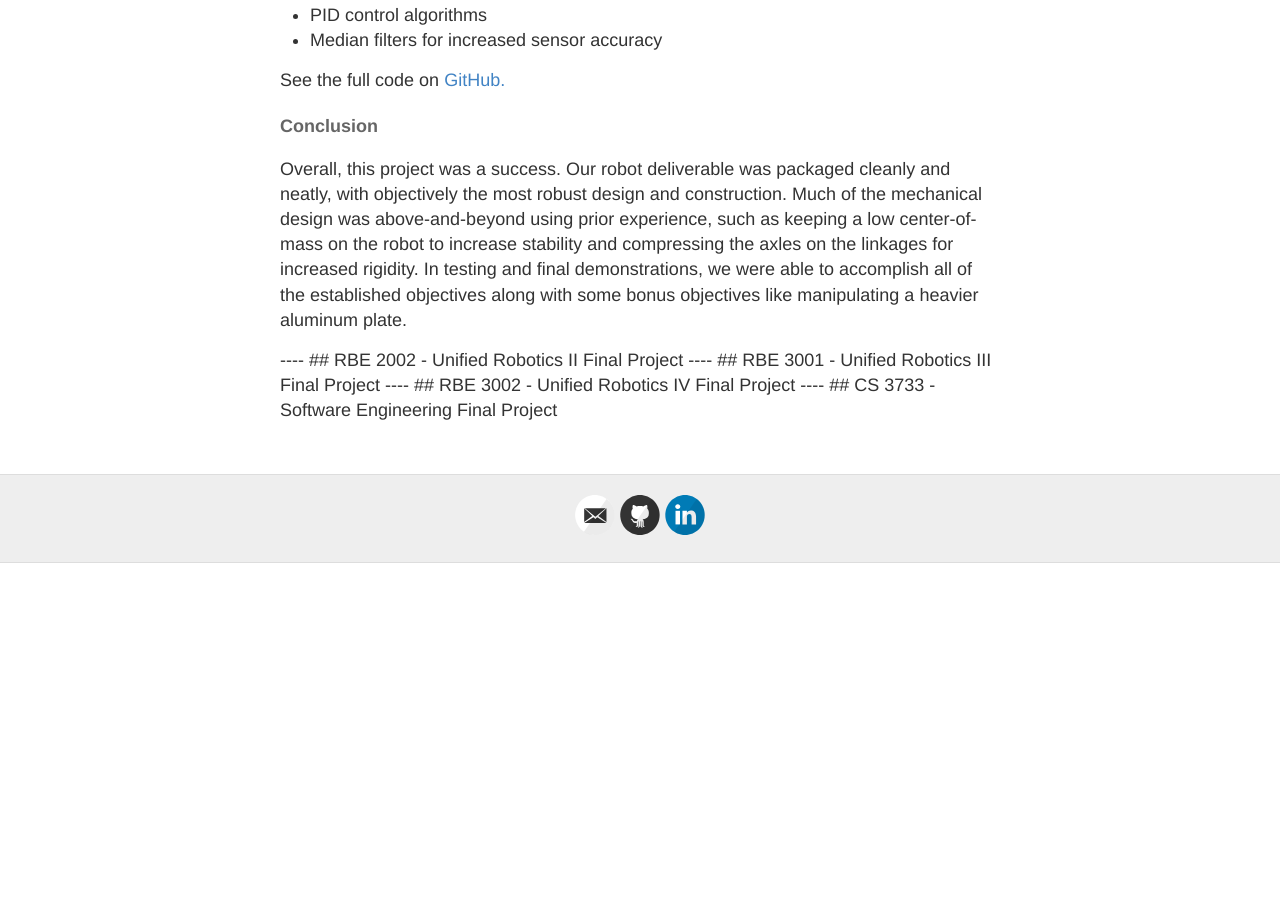
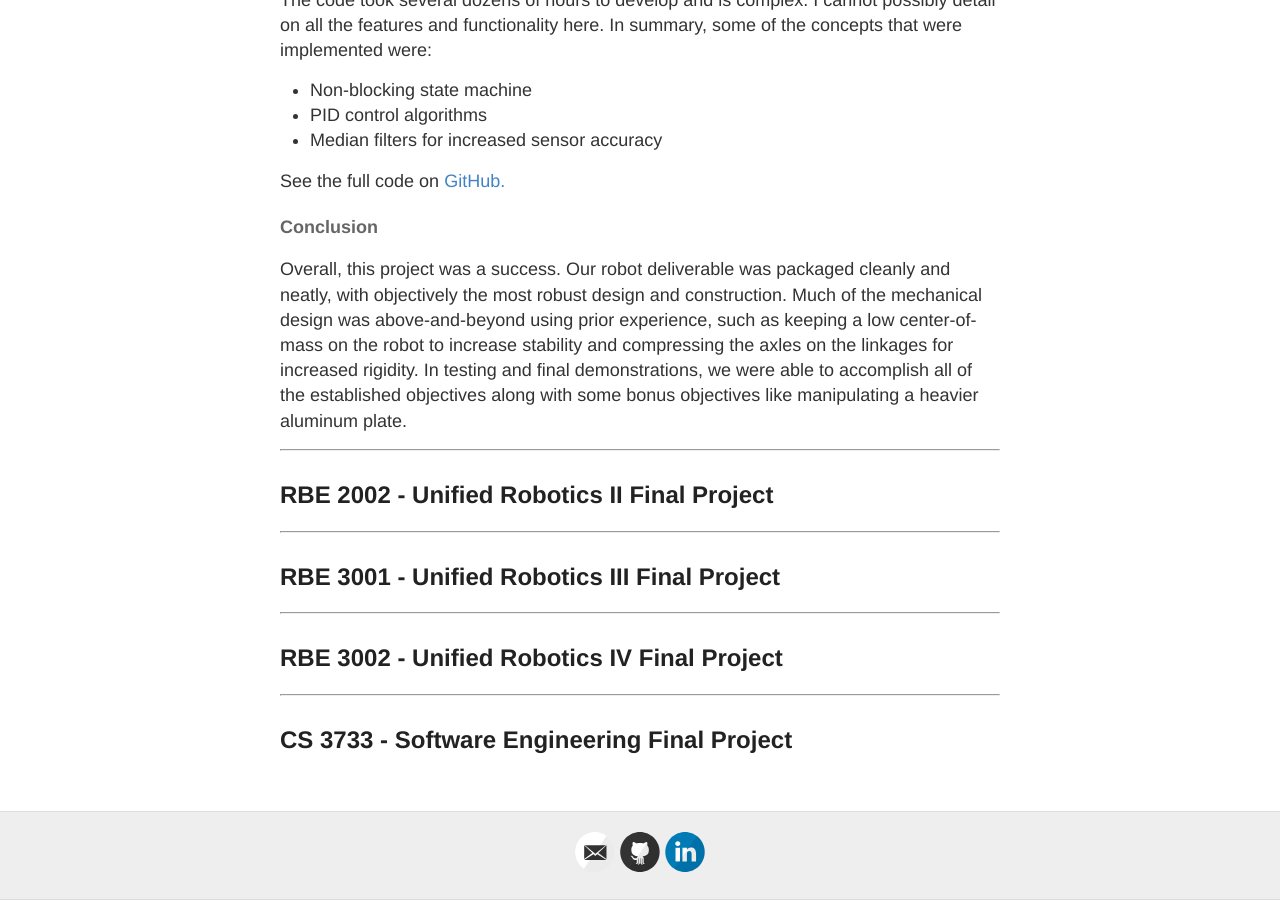
Before and after one commit to bshin100/bshin100.github.io, a Jekyll site: the page built from school-projects.md, in a window 1280 px wide and 900 px high, scrolled down 3708 px. Built offline with Jekyll 4.4.1, drawn with Linux system fonts in a browser that asks for light colours; before the commit the page ends 4271 px from its top, so only the background shows below that; some of the changed lines change nothing that is shown; some of the changed text lies outside the part shown.

Commit message:
Update school-projects.md

```diff
--- a/school-projects.md
+++ b/school-projects.md
@@ -8,6 +8,10 @@
 
 **Contents:**
 - RBE 2001 - Unified Robotics I Final Project
+- RBE 2002 - Unified Robotics II Final Project
+- RBE 3001 - Unified Robotics III Final Project
+- RBE 3002 - Unified Robotics IV Final Project
+- CS 3733 - Software Engineering Final Project
 - More to come!
 
 ----
@@ -69,8 +73,6 @@
 #### Conclusion
 Overall, this project was a success. Our robot deliverable was packaged cleanly and neatly, with objectively the most robust design and construction. Much of the mechanical design was above-and-beyond using prior experience, such as keeping a low center-of-mass on the robot to increase stability and compressing the axles on the linkages for increased rigidity. In testing and final demonstrations, we were able to accomplish all of the established objectives along with some bonus objectives like manipulating a heavier aluminum plate.
 
-</div>
-
 ----
 ## RBE 2002 - Unified Robotics II Final Project
 
@@ -82,3 +84,5 @@
 
 ----
 ## CS 3733 - Software Engineering Final Project
+
+</div>
```
